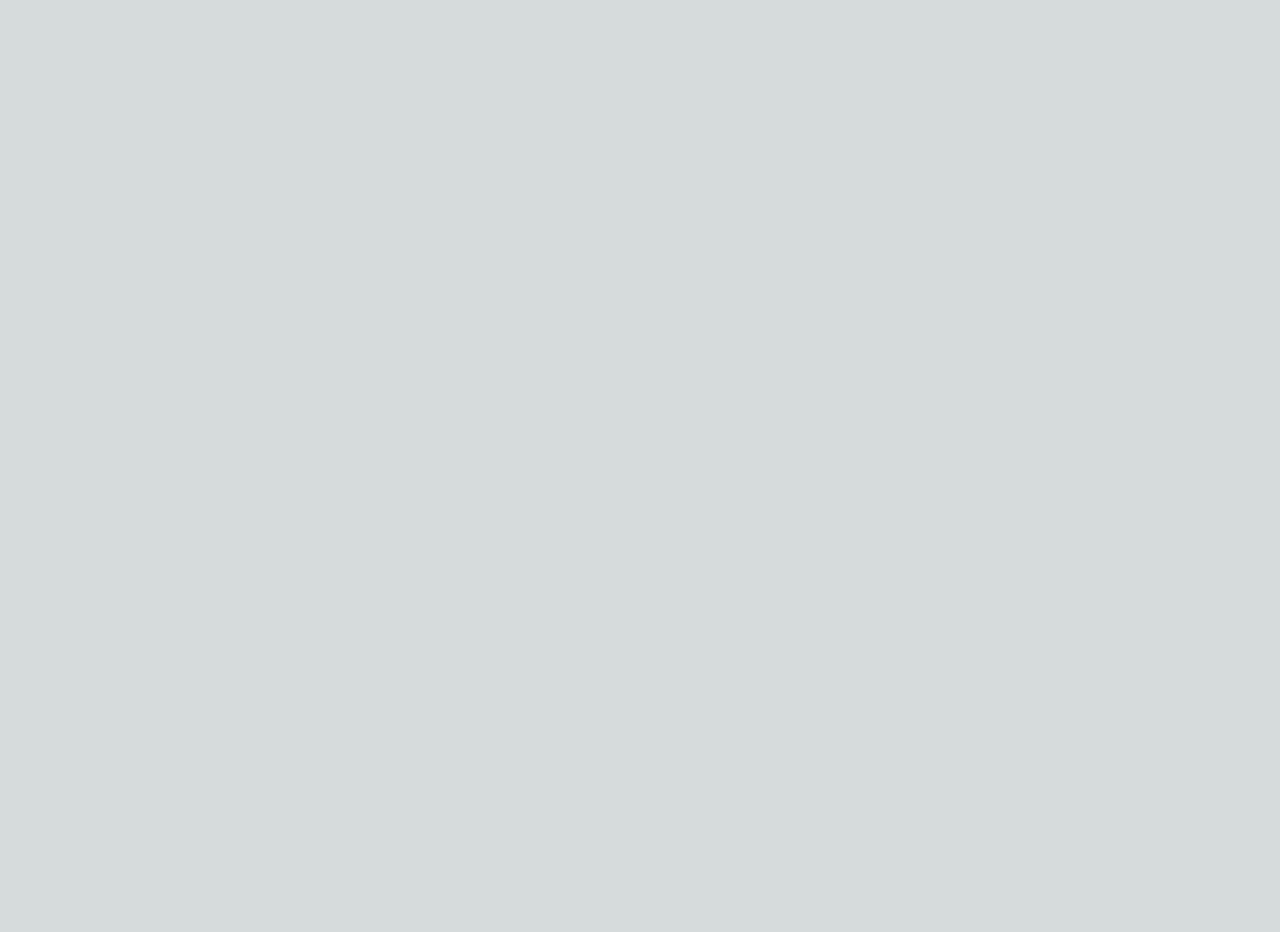
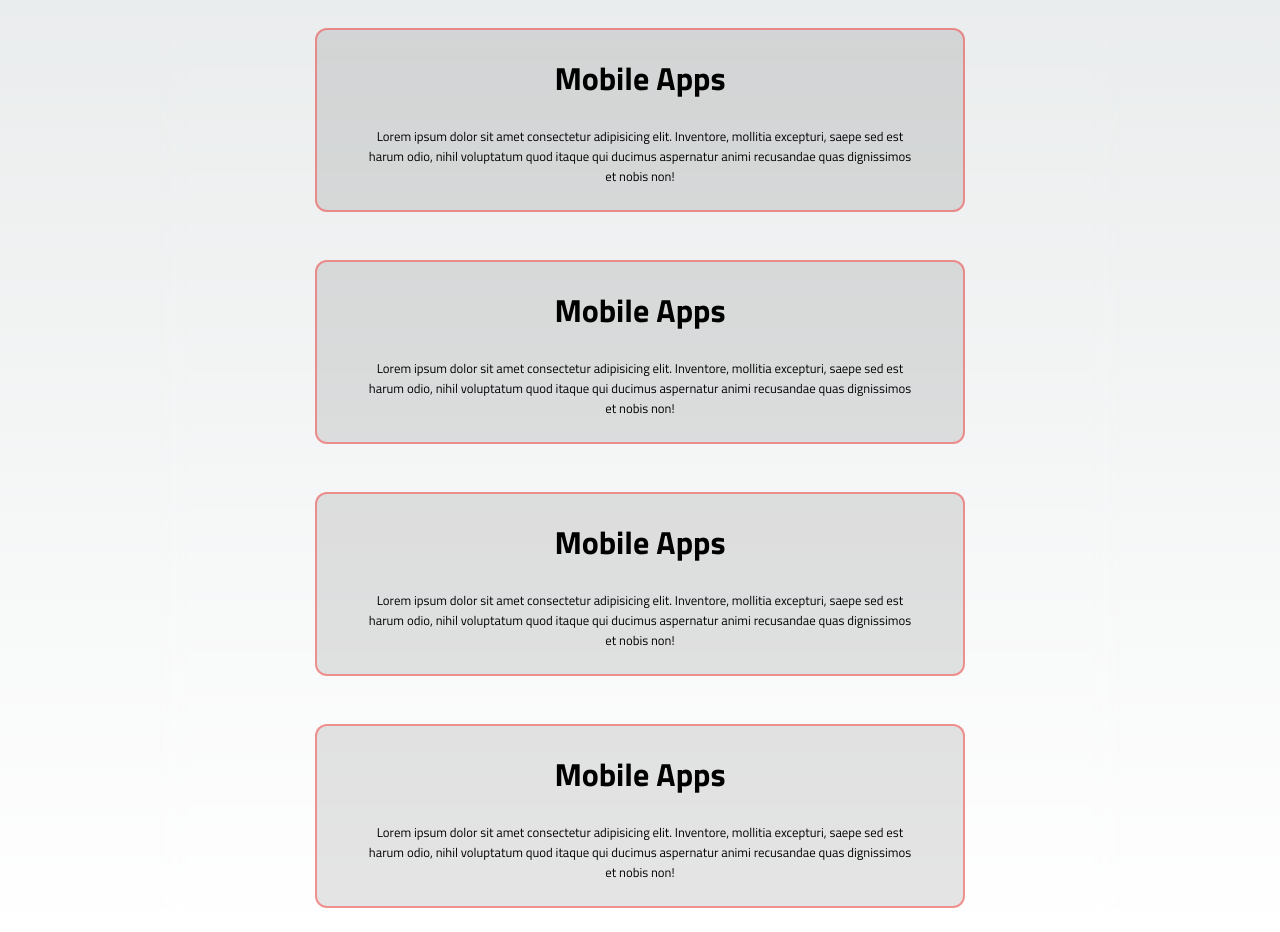
Before and after one commit to codingewer/codingewer-porfolio, a Next.js app: page / in a window 1280 px wide. Shown: the part 900-1832 px from the top of the page. Before the commit the page ends 840 px from the top, so only its background shows below. Built offline with nearby package versions, Linux system fonts and the light colour scheme; a web font is replaced by a local one.

Commit message:
products page 80% completed

```diff
--- a/package.json
+++ b/package.json
@@ -9,9 +9,10 @@
     "lint": "next lint"
   },
   "dependencies": {
+    "aos": "^2.3.4",
+    "next": "14.2.3",
     "react": "^18",
-    "react-dom": "^18",
-    "next": "14.2.3"
+    "react-dom": "^18"
   },
   "devDependencies": {
     "eslint": "^8",
--- a/src/app/globals.css
+++ b/src/app/globals.css
@@ -112,6 +112,9 @@ a {
 @media (prefers-color-scheme: dark) {
   html {
     color-scheme: dark;
-    font-family: "Titillium Web", sans-serif;
   }
 }
+
+.App{
+  font-family: "Titillium Web", sans-serif;
+}
--- a/src/app/layout.js
+++ b/src/app/layout.js
@@ -1,10 +1,8 @@
-import { Inter } from "next/font/google";
 import "./globals.css";
 import "../styles/topbar.css"
 import "../styles/home.css"
-import "../styles/projects.css"
+import "../styles/pages.css"
 
-const inter = Inter({ subsets: ["latin"] });
 
 export const metadata = {
   title: "codingewer",
@@ -14,7 +12,7 @@ export const metadata = {
 export default function RootLayout({ children }) {
   return (
     <html lang="en">
-      <body className={inter.className}>{children}</body>
+      <body className="App">{children}</body>
     </html>
   );
 }
--- a/src/app/page.js
+++ b/src/app/page.js
@@ -1,14 +1,12 @@
 import Home from "@/components/Home";
-import Projects from "@/components/Projects";
+import Products from "@/components/Products";
 import TopBar from "@/components/TopBar";
 function index() {
   return (
     <div>
       <TopBar />
       <Home />
-      <div id="projects" >
-      <Projects/>
-      </div>
+      <Products id={"projects"}/>
     </div>
   );
 }
--- a/src/components/Home.jsx
+++ b/src/components/Home.jsx
@@ -5,7 +5,6 @@ import LetterByLetter from "./LetterByLetter";
 function Home() {
   useEffect(() => {
     const cursorShadow = document.getElementById("cursor-shadow");
-
     const handleMouseMove = (e) => {
       cursorShadow.style.transform = `translate(${e.clientX}px, ${e.clientY}px)`;
     };
@@ -67,7 +66,7 @@ function Home() {
           className="scene"
         >
           {divs.map((div, index) => (
-            <div key={index} className="box" style={{ width: div.width }}></div>
+            <div key={index} className="box"  style={{ width: div.width }}></div>
           ))}
         </div>
         <div
@@ -75,7 +74,7 @@ function Home() {
           className="scene"
         >
           {divs.map((div, index) => (
-            <div key={index} className="box" style={{ width: div.width }}></div>
+            <div key={index} className="box"  style={{ width: div.width }}></div>
           ))}
         </div>
       </div>
--- /dev/null
+++ b/src/components/Products.jsx
@@ -0,0 +1,84 @@
+"use client";
+import React, { useEffect, useState } from "react";
+import LetterByLetter from "./LetterByLetter";
+
+function Products({ id }) {
+  const [position, setPosition] = useState({ x: window.scrollX, y: window.scrollY });
+  const handleScroll = () => {
+    setPosition({ x: window.scrollX, y: window.scrollY });
+  };
+  useEffect(() => {
+    window.addEventListener("scroll", handleScroll);
+    return () => {
+      window.removeEventListener("scroll", handleScroll);
+    };
+  }, []);
+  useEffect(() => {
+    if (position.y < 700) {
+      handleScroll()
+    }
+  }, [])
+  return (
+    <div id={id} className="page">
+      <div className="page-content">
+        {
+          position.y > 200 &&
+        <LetterByLetter
+        text="Products"
+        className="product-title"
+        speed={200}
+        wait={0}
+        />
+      }
+        <div
+          style={{
+            display: "flex",
+            justifyContent: "space-around",
+            alignItems: "center",
+            flexWrap: "wrap",
+            gap: "48px",
+          }}
+        >
+          <div  className="product-card">
+            <h1>Mobile Apps</h1>
+            <span className="product-content">
+              Lorem ipsum dolor sit amet consectetur adipisicing elit. Inventore,
+              mollitia excepturi, saepe sed est harum odio, nihil voluptatum quod
+              itaque qui ducimus aspernatur animi recusandae quas dignissimos et
+              nobis non!
+            </span>
+          </div>
+          <div  className="product-card">
+            <h1>Mobile Apps</h1>
+            <span className="product-content">
+              Lorem ipsum dolor sit amet consectetur adipisicing elit. Inventore,
+              mollitia excepturi, saepe sed est harum odio, nihil voluptatum quod
+              itaque qui ducimus aspernatur animi recusandae quas dignissimos et
+              nobis non!
+            </span>
+          </div>
+          <div  className="product-card">
+            <h1>Mobile Apps</h1>
+            <span className="product-content">
+              Lorem ipsum dolor sit amet consectetur adipisicing elit. Inventore,
+              mollitia excepturi, saepe sed est harum odio, nihil voluptatum quod
+              itaque qui ducimus aspernatur animi recusandae quas dignissimos et
+              nobis non!
+            </span>
+          </div>
+          <div  className="product-card">
+            <h1>Mobile Apps</h1>
+            <span className="product-content">
+              Lorem ipsum dolor sit amet consectetur adipisicing elit. Inventore,
+              mollitia excepturi, saepe sed est harum odio, nihil voluptatum quod
+              itaque qui ducimus aspernatur animi recusandae quas dignissimos et
+              nobis non!
+            </span>
+          </div>
+        </div>
+      </div>
+    </div>
+  );
+}
+
+export default Products;
--- a/src/styles/home.css
+++ b/src/styles/home.css
@@ -1,8 +1,10 @@
 .home-title-container,
 .home {
+  position: relative;
   flex-direction: column;
   display: flex;
   justify-content: center;
+  overflow: hidden;
 }
 .home-title-container {
   align-items: start;
@@ -23,21 +25,22 @@
   font-style: normal;
   color: var(--main-color);
   text-align: left;
+  font-size: 12vw;
 }
 .home-subtitle {
   font-family: "Titillium Web", sans-serif;
   color: var(--wihte-color);
   text-align: left;
+  font-size: 2vw;
 }
+
 
 @media screen and (max-width: 1080px) {
   .home-title {
-    font-size: 48px;
     text-wrap: wrap;
     width: 100%;
   }
   .home-subtitle {
-    font-size: 16px;
     text-wrap: wrap;
   }
   .home-title-container {
@@ -49,11 +52,9 @@
 
 @media screen and (min-width: 1080px) {
   .home-title {
-    font-size: 164px;
   }
   .home-subtitle {
     color: var(--wihte-color);
-    font-size: 32px;
   }
 }
 
--- /dev/null
+++ b/src/styles/pages.css
@@ -0,0 +1,53 @@
+.page {
+  position: relative;
+  padding-top: 128px;
+  width: 100%;
+  min-height: 100vh;
+  display: flex;
+  justify-content: center;
+  padding-bottom: 24px;
+}
+
+.page-content{
+    display: flex;
+    flex-direction: column;
+    width: 75%;
+    gap: 48px;
+    backdrop-filter: blur(10px);
+}
+.product-card {
+  position: relative;
+  min-width: 300px;
+  max-width: 650px;
+  overflow: hidden;
+  border-radius: 12px;
+  border: 2px solid rgba(255, 41, 41, 0.445);
+  padding: 24px 48px;
+  display: flex;
+  flex-direction: column;
+  align-items: center;
+  gap: 24px;
+  text-align: center;
+  background-color: rgba(0,0,0,0.1);
+  backdrop-filter: blur(10px);
+  transition: all 1s;
+}
+.product-content{
+  font-size: 1vw;
+}
+
+.product-title{
+  font-family: "Silkscreen", sans-serif;
+  font-weight: 400;
+  font-style: normal;
+  color: var(--main-color);
+  text-align: left;
+  font-size: 5vw;
+}
+
+.product-card:hover{
+  scale: 1.1;
+  z-index: 3;
+  transition: all 1s;
+  box-shadow: 1px 2px 100px 11px rgba(255, 0, 0, 0.3);
+}
--- a/src/styles/projects.css
+++ /dev/null
@@ -1,3 +0,0 @@
-.projects{
-    width: 100vw;
-}
```
Also changed, not shown: 1 other file (tests, documents, lock files or other folders).
